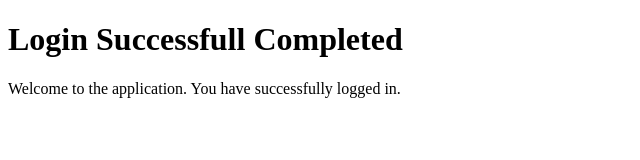
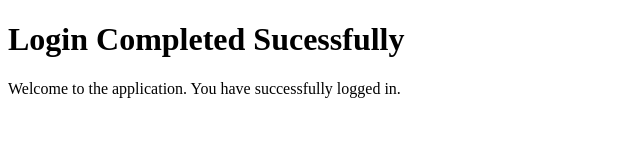
Before and after one commit to NesamaniNS/VehicleRentApplication, a website: page public/Admin/success.html in a window 1280 px wide. Shown: the whole page, without its empty margins (0-640 px from the left). Drawn offline with Linux system fonts and the light colour scheme.

Commit message:
Update success.html

```diff
--- a/public/Admin/success.html
+++ b/public/Admin/success.html
@@ -8,7 +8,7 @@
 </head>
 <body>
     <div class="success-page">
-        <h1>Login Successfull Completed</h1>
+        <h1>Login Completed Sucessfully</h1>
         <p>Welcome to the application. You have successfully logged in.</p>
     </div>
 </body>
```
